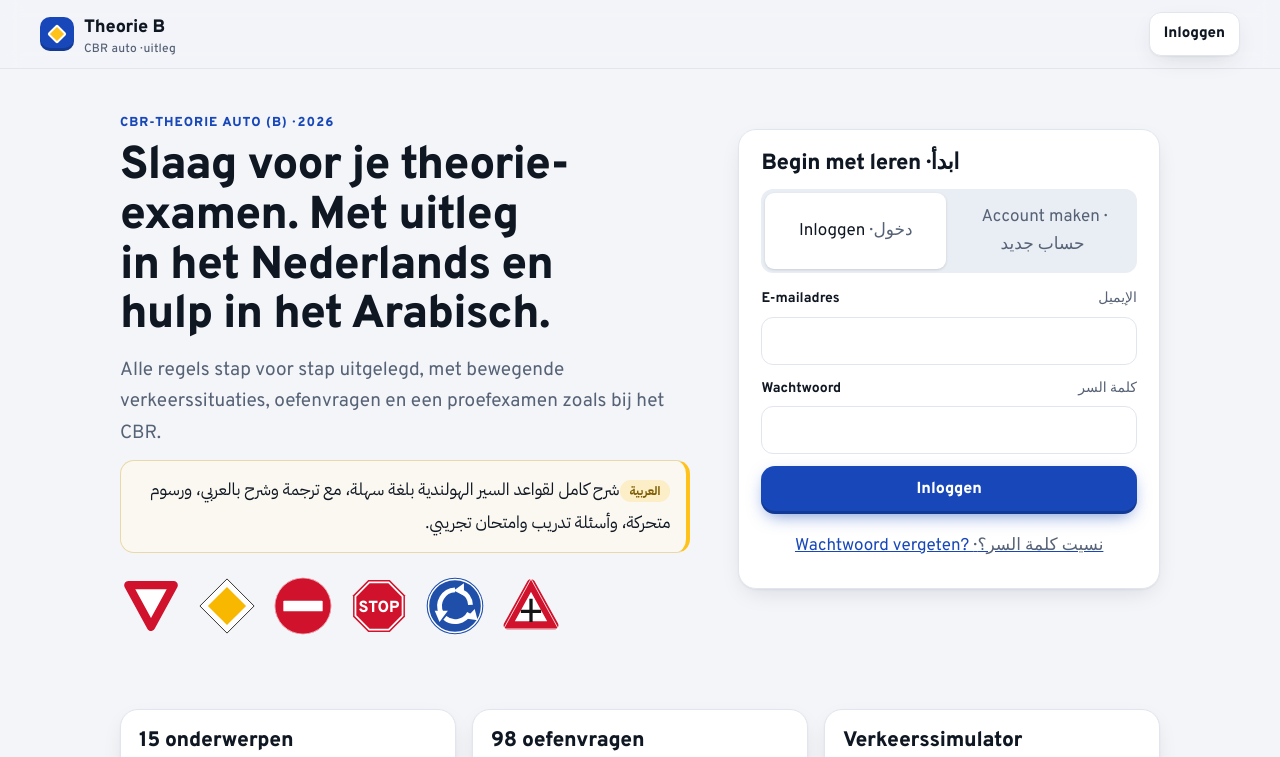
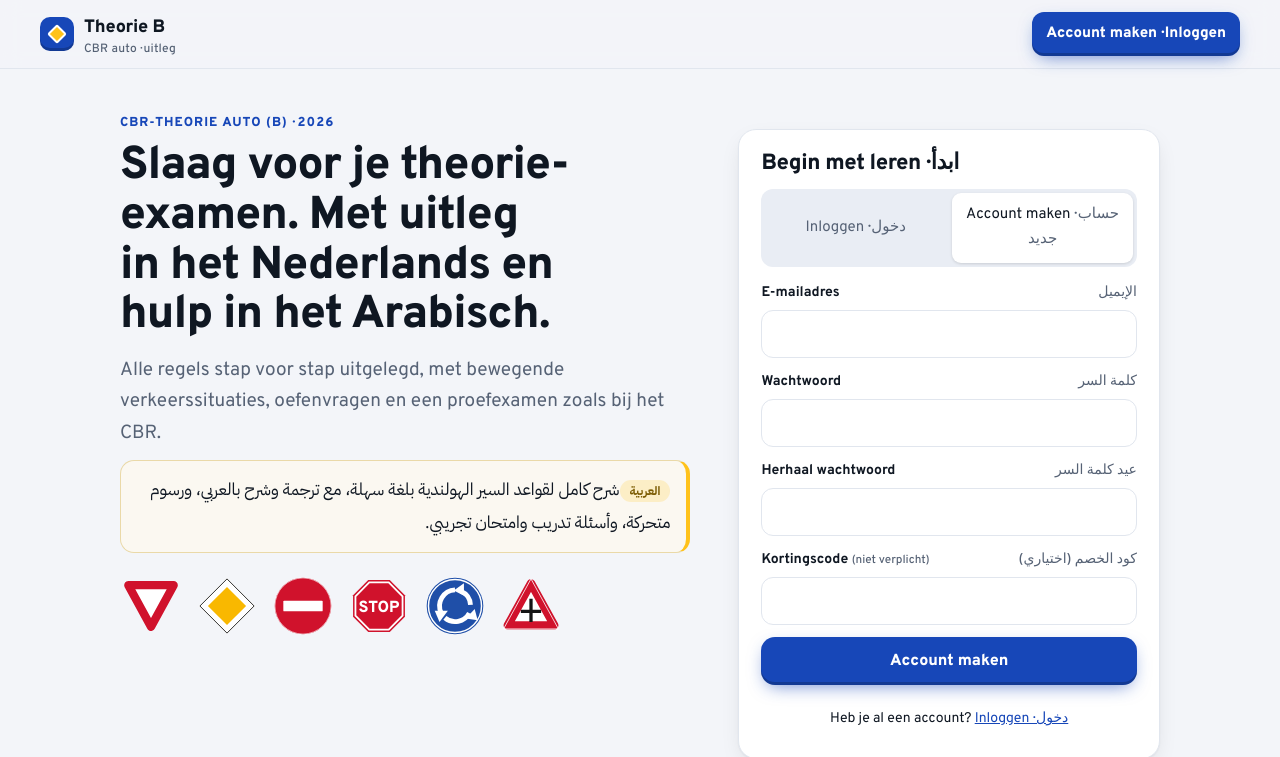
Before and after one commit to Lucius-md/theorie_b, a plain HTML site: page index.html in a window 1280 px wide. Shown: the top 757 px of the page. Drawn offline with Linux system fonts and the light colour scheme.

Commit message:
Landing: open on sign-up with the discount code field, clearer switch to login
Co-Authored-By: Claude Opus 5.5 <noreply@anthropic.com>
Claude-Session: https://claude.ai/code/session_01F2sp5mJBzBr2t9CNZVUoZq

```diff
--- a/assets/app.css
+++ b/assets/app.css
@@ -630,3 +630,6 @@ body.landing{background:var(--bg)}
 .adt th{background:var(--bg2);font-size:13px}
 .okt{color:var(--ok)}.not{color:var(--soft)}
 @media(max-width:760px){.kpis{grid-template-columns:1fr 1fr}.adform .grid{grid-template-columns:1fr}}
+.switch{margin:4px 0 0;text-align:center;font-size:14px}
+.linkbtn.big{font-size:15px;font-weight:800}
+.atabs button{font-size:15px}
--- a/assets/auth.js
+++ b/assets/auth.js
@@ -22,14 +22,14 @@
   }
   const nlErr = m => {
     m = String(m);
-    if (/invalid login|invalid_grant|Invalid login credentials/i.test(m)) return 'E-mail of wachtwoord klopt niet.';
+    if (/invalid login|invalid_grant|Invalid login credentials/i.test(m)) return 'E-mail of wachtwoord klopt niet. Nog geen account? Klik op “Account maken”. · الإيميل أو كلمة السر غلط. إذا ما عندك حساب، اضغط «Account maken».';
     if (/already registered|already exists/i.test(m)) return 'Er bestaat al een account met dit e-mailadres. Log in.';
     if (/email not confirmed/i.test(m)) return 'Bevestig eerst je e-mailadres via de link in je mail.';
     if (/password.*(6|characters|short)/i.test(m)) return 'Je wachtwoord moet minstens 8 tekens hebben.';
     if (/rate limit|too many/i.test(m)) return 'Te veel pogingen. Wacht even en probeer het opnieuw.';
     return m;
   };
-  const setSession = j => { S = { access_token: j.access_token, refresh_token: j.refresh_token, expires_at: Date.now() + (j.expires_in || 3600) * 1000, user: { id: j.user.id, email: j.user.email } }; keep(); };
+  const setSession = j => { try { localStorage.setItem('tb-known', '1'); } catch {} S = { access_token: j.access_token, refresh_token: j.refresh_token, expires_at: Date.now() + (j.expires_in || 3600) * 1000, user: { id: j.user.id, email: j.user.email } }; keep(); };
   async function token() {
     if (!S) return null;
     if (Date.now() > S.expires_at - 60000) {
@@ -75,8 +75,10 @@
         <label><span class="lt"><span>Kortingscode <small>(niet verplicht)</small></span><span lang="ar" dir="rtl">كود الخصم (اختياري)</span></span><input type="text" name="code" autocomplete="off" autocapitalize="characters" spellcheck="false"></label>` : ''}
         <button class="btn" type="submit">${su ? 'Account maken' : 'Inloggen'}</button>
         ${su ? '' : '<button class="linkbtn" type="button" id="forgot">Wachtwoord vergeten? <span lang="ar">· نسيت كلمة السر؟</span></button>'}
+        <p class="switch">${su ? 'Heb je al een account? <button class="linkbtn" type="button" data-m="login">Inloggen · دخول</button>' : 'Nog geen account? <button class="linkbtn big" type="button" data-m="signup">Maak een account · اعمل حساب جديد</button>'}</p>
       </form><p id="amsg" class="amsg" role="status" aria-live="polite" hidden></p>`;
     box().querySelectorAll('[data-m]').forEach(b => b.onclick = () => viewLogin(b.dataset.m));
+    if (!su) { const cf = document.createElement('p'); cf.className = 'small'; cf.innerHTML = 'Heb je een kortingscode? Maak eerst een account, daar vul je hem in. · <span lang="ar" dir="rtl">عندك كود؟ اعمل حساب وحطّه هناك.</span>'; $('#aform').appendChild(cf); }
     const f = $('#aform');
     f.onsubmit = async e => {
       e.preventDefault(); const d = Object.fromEntries(new FormData(f)); const b = f.querySelector('[type=submit]');
@@ -221,7 +223,7 @@
 
   async function start() {
     if (!configured) { box().innerHTML = '<p class="amsg no">De website is nog niet gekoppeld aan de database. Vul assets/config.js in (zie SETUP.md).</p>'; return; }
-    if (!(await token())) return viewLogin(new URLSearchParams(location.search).get('m') === 'signup' ? 'signup' : 'login');
+    if (!(await token())) { const m = new URLSearchParams(location.search).get('m'); return viewLogin(m || (localStorage.getItem('tb-known') ? 'login' : 'signup')); }
     if (recovery) return viewNewPassword();
     box().innerHTML = '<p class="amsg">Even geduld… · لحظة…</p>';
     try {
--- a/index.html
+++ b/index.html
@@ -13,7 +13,7 @@
 
 </head>
 <body class="landing">
-<header class="lp-top"><a class="brand" href="/"><i><b></b></i><span>Theorie B<small>CBR auto · uitleg</small></span></a><a class="btn ghost sm" href="#login">Inloggen</a></header>
+<header class="lp-top"><a class="brand" href="/"><i><b></b></i><span>Theorie B<small>CBR auto · uitleg</small></span></a><a class="btn sm" href="#login">Account maken · Inloggen</a></header>
 <main class="lp">
  <section class="lp-hero">
   <div>
```
